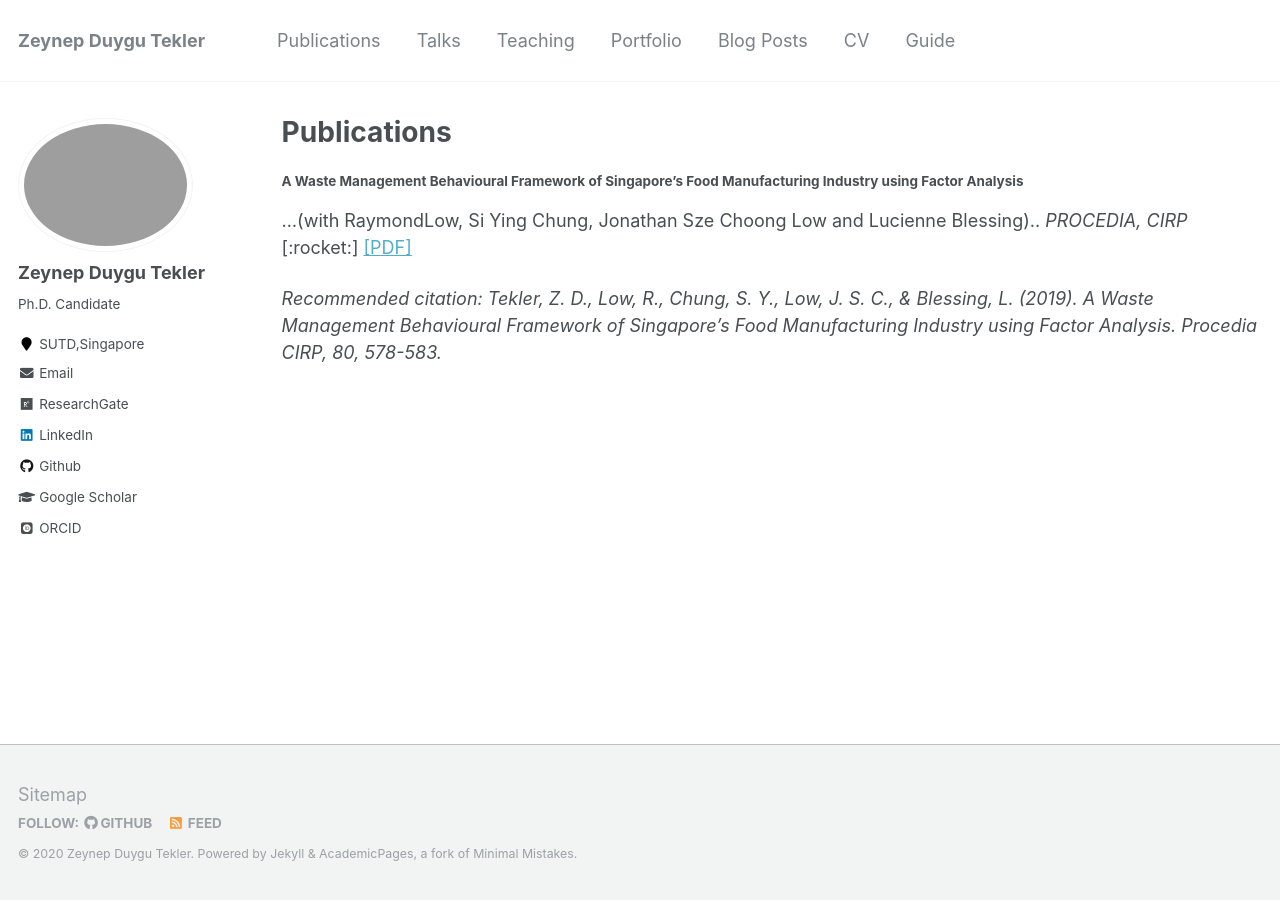
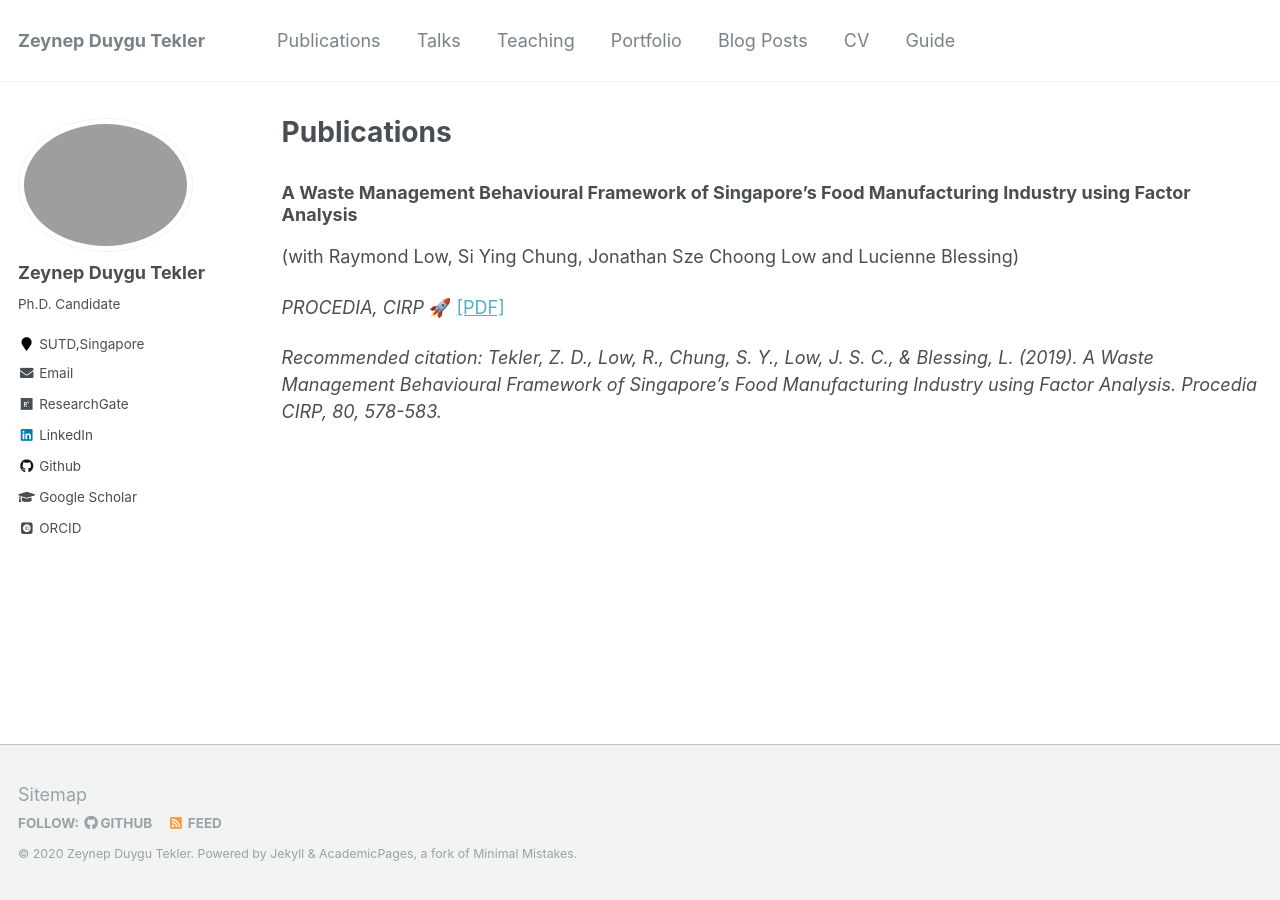
Before and after one commit to zeynepduygutekler/zeynepduygutekler.github.io, a Jekyll site: the page built from _pages/publications.md, in a window 1280 px wide. Built offline with Jekyll 4.4.1, drawn with Linux system fonts in a browser that asks for light colours; emoji names are drawn with the system emoji font; some web fonts are replaced.

Commit message:
paper 1 updated3

```diff
--- a/_config.yml
+++ b/_config.yml
@@ -265,6 +265,7 @@
   - jekyll-gist
   - jekyll-feed
   - jekyll-redirect-from
+  - jemoji
 # mimic GitHub Pages with --safe
 whitelist:
   - jekyll-paginate
--- a/_pages/publications.md
+++ b/_pages/publications.md
@@ -18,8 +18,10 @@
 
 -->
 
-#### A Waste Management Behavioural Framework of Singapore’s Food Manufacturing Industry using Factor Analysis
-...(with RaymondLow, Si Ying Chung, Jonathan Sze Choong Low and Lucienne Blessing)..
-<i>PROCEDIA, CIRP </i> [:rocket:] [[PDF]](http://zeynepduygutekler.github.io/files/paper3.pdf)
+
+### A Waste Management Behavioural Framework of Singapore’s Food Manufacturing Industry using Factor Analysis
+(with Raymond Low, Si Ying Chung, Jonathan Sze Choong Low and Lucienne Blessing)
+
+*PROCEDIA, CIRP* :rocket: [[PDF]](http://zeynepduygutekler.github.io/files/paper1.pdf)
 
 <i>Recommended citation: Tekler, Z. D., Low, R., Chung, S. Y., Low, J. S. C., & Blessing, L. (2019). A Waste Management Behavioural Framework of Singapore’s Food Manufacturing Industry using Factor Analysis. Procedia CIRP, 80, 578-583. </i>
```
